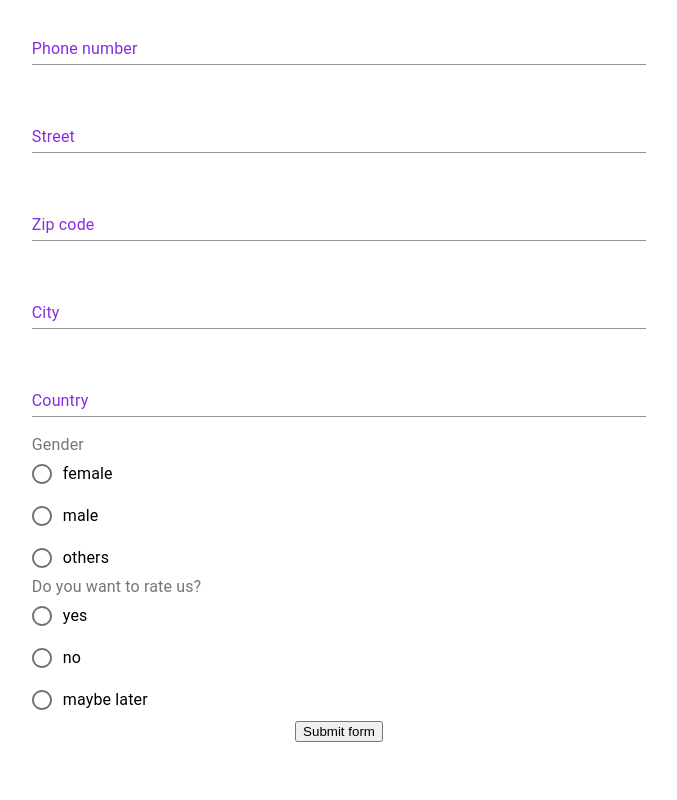
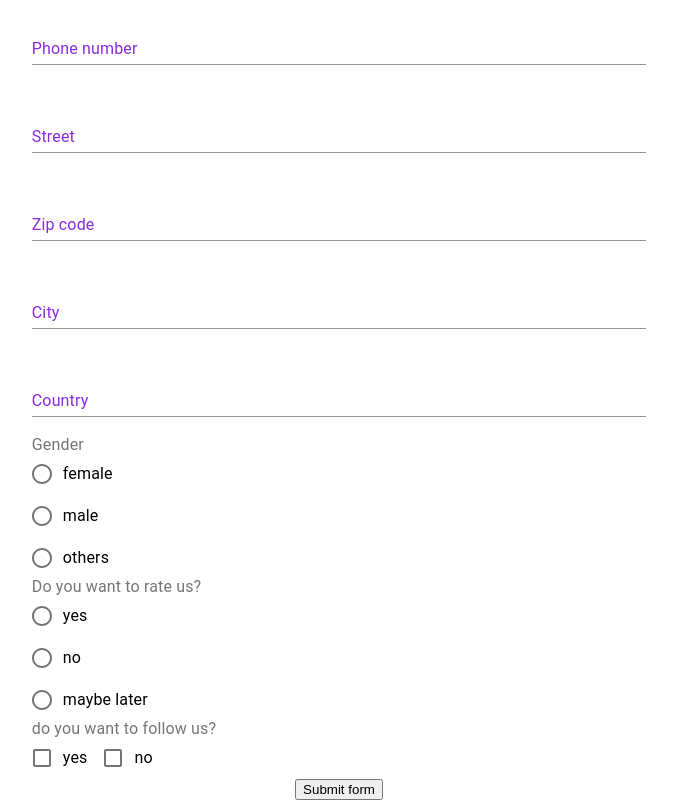
Before and after one commit to meruyert93/React_learning_project, a React (Create React App) app: page / in a window 1280 px wide. Shown: the part 525-1325 px from the top of the page, without its empty margins (301-978 px from the left). Before the commit the page ends 1267 px from the top, so only its background shows below. Built offline with nearby package versions, Linux system fonts and the light colour scheme.

Commit message:
Checkbox

```diff
--- a/src/components/Form.tsx
+++ b/src/components/Form.tsx
@@ -4,10 +4,15 @@ import TextareaAutosize from '@material-ui/core/TextareaAutosize';
 import { createStyles, makeStyles, Theme } from '@material-ui/core/styles';
 import Radio from '@material-ui/core/Radio';
 import RadioGroup from '@material-ui/core/RadioGroup';
+import FormGroup from '@material-ui/core/FormGroup';
 import FormControlLabel from '@material-ui/core/FormControlLabel';
 import FormControl from '@material-ui/core/FormControl';
 import FormLabel from '@material-ui/core/FormLabel';
-
+import Checkbox, { CheckboxProps } from '@material-ui/core/Checkbox';
+import CheckBoxOutlineBlankIcon from '@material-ui/icons/CheckBoxOutlineBlank';
+import CheckBoxIcon from '@material-ui/icons/CheckBox';
+import Favorite from '@material-ui/icons/Favorite';
+import FavoriteBorder from '@material-ui/icons/FavoriteBorder';
 
   //Styling
 const useStyles = makeStyles((theme: Theme) =>
@@ -117,6 +122,7 @@ export const Form: React.FC<{formDetails: FormDescription}> = (props) => {
                     }
                     if (inputField.type === "number") {
                         return <TextField
+                        type = 'number'
                         label={inputField.label}
                         placeholder={inputField.placeholder}
                         />
@@ -132,6 +138,19 @@ export const Form: React.FC<{formDetails: FormDescription}> = (props) => {
                                 </RadioGroup>
                             </FormControl>
                     }
+                    if(radioInputField.type === 'checkbox') {
+                    return  <FormControl component="fieldset">  <FormLabel component="legend">{radioInputField.label}</FormLabel>
+                            <FormGroup row>
+                                {radioInputField.values.map((value) => {
+                                    return   <FormControlLabel
+                                    label={value}
+                                    control={<Checkbox />}
+                                    value={value}
+                                    />
+                                })}
+                            </FormGroup>
+                            </FormControl>
+                    }
                  }
                  )}
             </div>
--- a/src/pages/ExampleForm.tsx
+++ b/src/pages/ExampleForm.tsx
@@ -19,12 +19,13 @@ export class ExampleForm extends Component <{}, {}> {
         const radio1InputField: InputField = {type: "radio", placeholder: "Female", label:"Female"}
         const radioInputField: radioInputField = {type:"radio", values:['female', 'male', 'others'], label: "Gender" }
         const rating: radioInputField = {type:"radio", values:['yes', 'no', 'maybe later'], label: "Do you want to rate us?" }
+        const checkbox: radioInputField = {type:"checkbox", values: ['yes', 'no'], label: "do you want to follow us?"}
         const nameForm: FormDescription = {
             inputFields:
             [nameInputField, firstNameInputField, passwordInputField,
             emailInputField, birthDateInputField, phoneNumberInputField,
             streetInputField, zipCodeInputField, cityCodeInputField, countryCodeInputField, radio1InputField],
-            radioInputFields: [radioInputField, rating],
+            radioInputFields: [radioInputField, rating, checkbox],
             title: "Sign Up",
             buttonTitle: "Submit form"}
 
```
